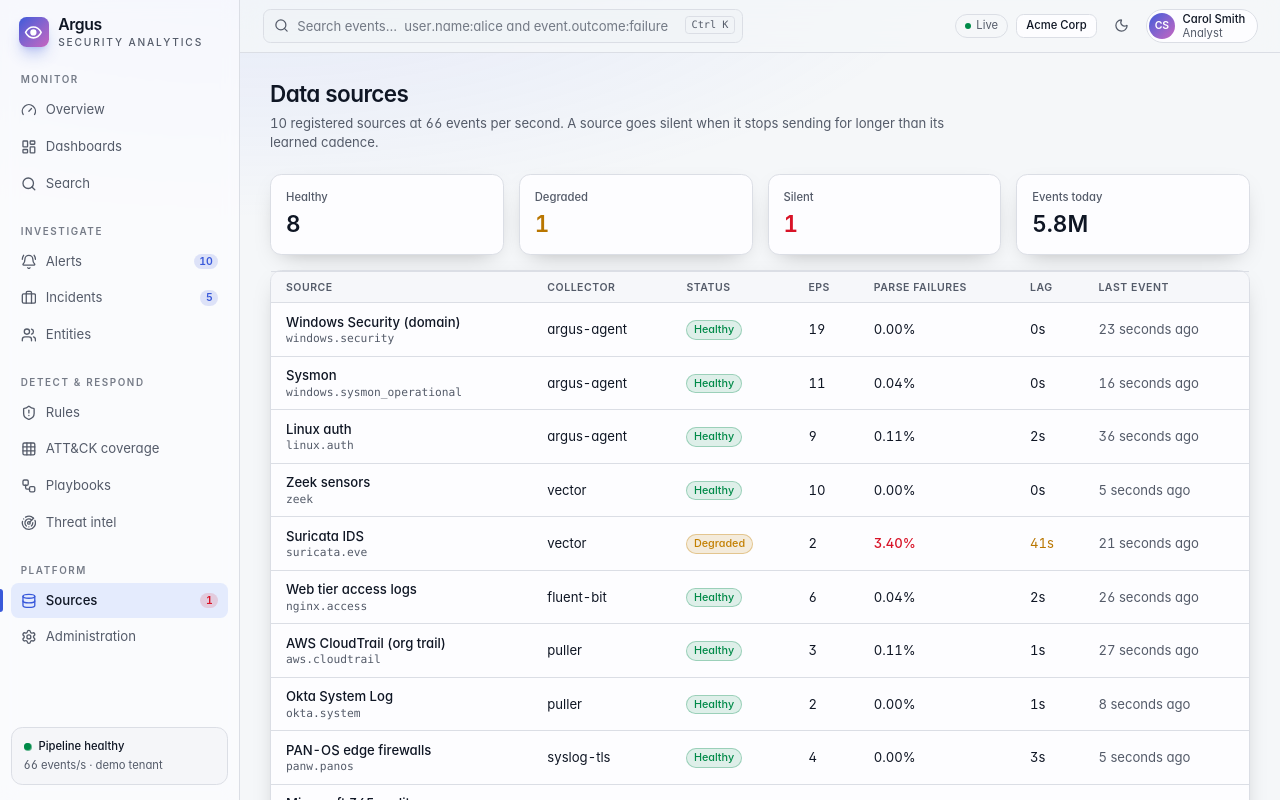
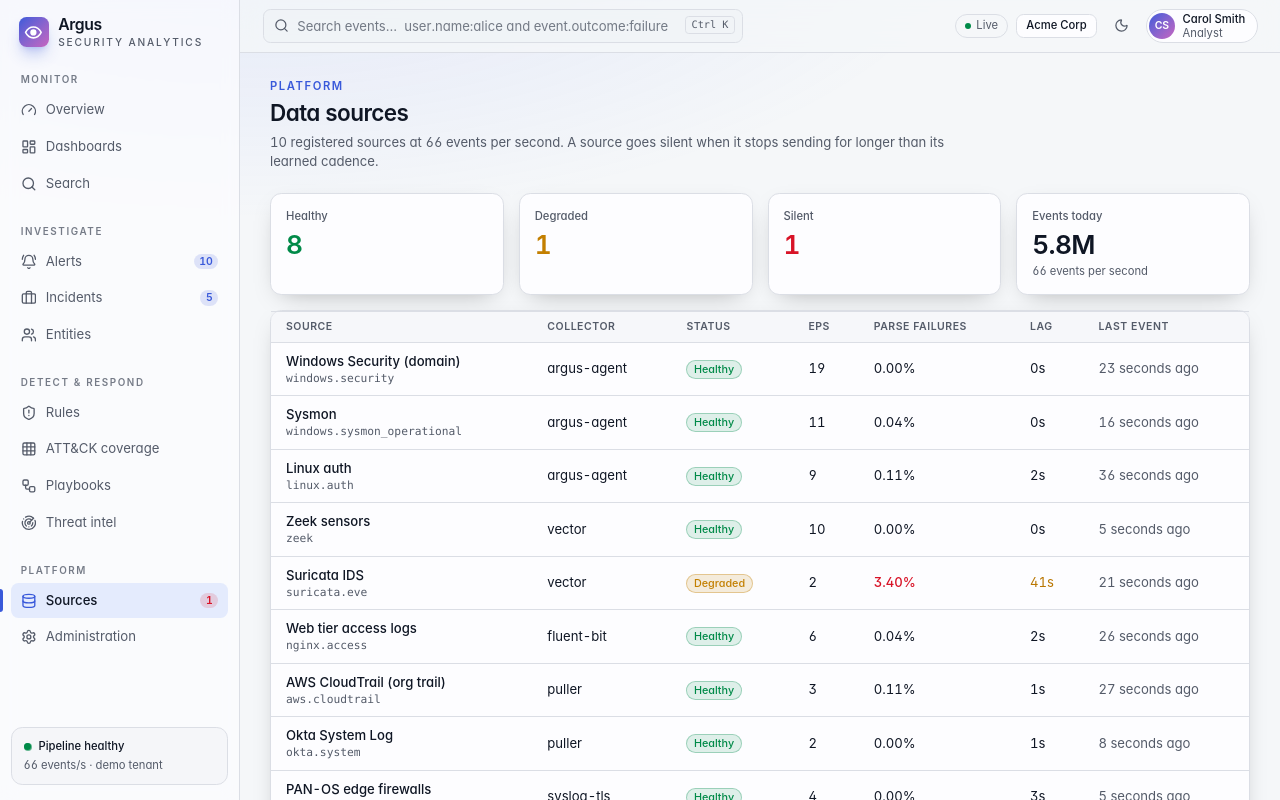
Before and after one commit to lumidren/Argus-SIEM, a Next.js app in the folder web/: page /sources in a window 1280 px wide. Shown: the top 800 px of the page. Built offline with nearby package versions, Linux system fonts and the light colour scheme.

Commit message:
web: health stat tiles on sources page

```diff
--- a/web/src/app/sources/page.tsx
+++ b/web/src/app/sources/page.tsx
@@ -1,5 +1,5 @@
 import type { Metadata } from "next";
-import { Card, CardHeader, PageHeader, StatusBadge, Table, Td, Th } from "@/components/ui/primitives";
+import { Card, CardHeader, PageHeader, StatusBadge, Table, Td, Th, Stat } from "@/components/ui/primitives";
 import { data, parseErrors, sources } from "@/lib/demo/store";
 import { cn, compact, pct, relTime, utc } from "@/lib/utils";
 
@@ -12,18 +12,12 @@ export default function SourcesPage() {
   const totalEps = all.reduce((s, x) => s + x.eps, 0);
   return (
     <>
-      <PageHeader title="Data sources" description={`${all.length} registered sources at ${compact(totalEps)} events per second. A source goes silent when it stops sending for longer than its learned cadence.`} />
+      <PageHeader eyebrow="Platform" title="Data sources" description={`${all.length} registered sources at ${compact(totalEps)} events per second. A source goes silent when it stops sending for longer than its learned cadence.`} />
       <div className="mb-4 grid grid-cols-2 gap-4 lg:grid-cols-4">
-        {(["healthy", "degraded", "silent"] as const).map((s) => (
-          <Card key={s} className="p-4">
-            <p className="text-xs font-medium capitalize text-muted-foreground">{s}</p>
-            <p className={cn("mt-1 text-2xl font-semibold", s === "silent" && "text-bad", s === "degraded" && "text-sev-medium")}>{all.filter((x) => x.status === s).length}</p>
-          </Card>
-        ))}
-        <Card className="p-4">
-          <p className="text-xs font-medium text-muted-foreground">Events today</p>
-          <p className="mt-1 text-2xl font-semibold">{compact(all.reduce((s, x) => s + x.eventsToday, 0))}</p>
-        </Card>
+        <Stat label="Healthy" value={all.filter((x) => x.status === "healthy").length} tone="good" />
+        <Stat label="Degraded" value={all.filter((x) => x.status === "degraded").length} tone="warn" />
+        <Stat label="Silent" value={all.filter((x) => x.status === "silent").length} tone="bad" />
+        <Stat label="Events today" value={compact(all.reduce((s, x) => s + x.eventsToday, 0))} sub={`${compact(totalEps)} events per second`} />
       </div>
       <Card>
         <Table>
```
